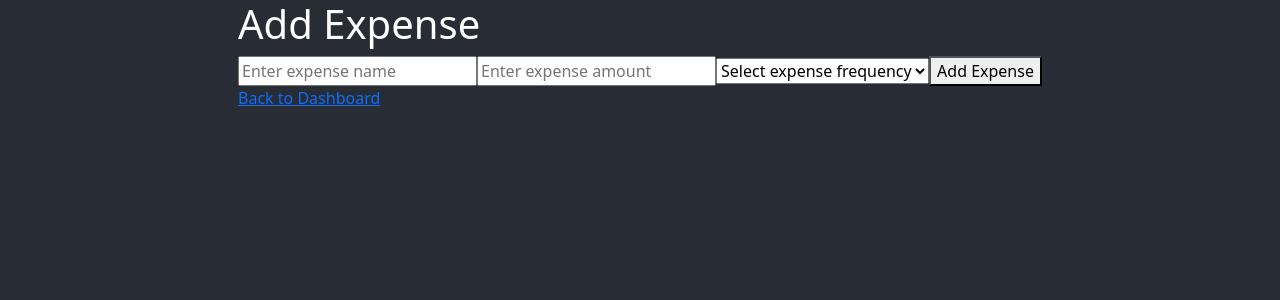
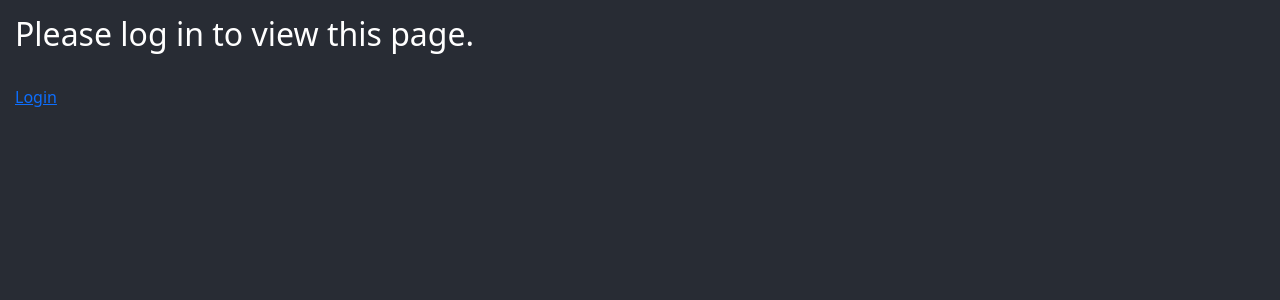
Before and after one commit to asoto225/income-helper, a React (Vite) app in the folder client/: page /addExpense in a window 1280 px wide. Shown: the top 300 px of the page. Built offline with nearby package versions, Linux system fonts and the light colour scheme.

Commit message:
added nav bar, ensures user is logged in

```diff
--- a/client/src/App.css
+++ b/client/src/App.css
@@ -1,5 +1,5 @@
 body {
-  display: flex;
+  /* display: flex; */
   flex-direction: column;
   align-items: center;
   justify-content: center;
@@ -7,4 +7,24 @@ body {
   width: 100%;
   background-color: #282c34;
   color: white;
+  padding: 15px;
 }
+
+.nav-item {
+  display: flex;
+  align-items: center;
+}
+
+.nav-link{
+  text-wrap: nowrap;
+}
+
+.nav-link::before {
+  content: "|";
+  margin: 0 10px;
+  height: 100%;
+}
+
+.nav-link.active-link {
+  color: #61dafb;
+}
--- /dev/null
+++ b/client/src/components/nav.jsx
@@ -0,0 +1,40 @@
+import React from "react";
+import { NavLink } from "react-router-dom";
+import AuthService from "../utils/auth";
+
+
+const AddNav = () => {
+    const isLoggedIn = AuthService.loggedIn();
+
+    return isLoggedIn ? (
+        <nav className="navbar navbar-expand-sm navbar-dark bg-dark">
+            <div className="container">
+                <NavLink to="/dashboard" className="navbar-brand">
+                    Expense Tracker
+                </NavLink>
+            </div>
+            <div className="collapse navbar-collapse">
+                <ul className="navbar-nav ms-auto">
+                    <li className="nav-item">
+                        <NavLink to="/dashboard" className="nav-link" activeClassName="active-link">
+                            Home
+                        </NavLink>
+                    </li>
+                    <li className="nav-item">
+                        <NavLink to="/addIncome" className="nav-link" activeClassName="active-link">
+                            Add Income
+                        </NavLink>
+                    </li>
+                    <li className="nav-item">
+                        <NavLink to="/addExpense" className="nav-link" activeClassName="active-link">
+                            Add Expense
+                        </NavLink>
+                    </li>
+                </ul>
+            </div>
+        </nav>
+
+    ) : null;
+};
+
+export default AddNav;
--- a/client/src/pages/AddExpensePage.jsx
+++ b/client/src/pages/AddExpensePage.jsx
@@ -1,10 +1,29 @@
 import React from "react";
 import AddExpense from "../components/addExpense";
+import { Link } from "react-router-dom";
+import AuthService from "../utils/auth";
+import Nav from "../components/nav";
 
-export default function AddExpensePage() {
+const AddExpensePage = () => {
+    const isLoggedIn = AuthService.loggedIn();
     return (
         <div>
-            <AddExpense />
+            {isLoggedIn ? (
+                <div>
+                    <div>
+                        <Nav />
+                    </div>
+                    <div>
+                        <AddExpense />
+                    </div>
+                </div>
+            ) :
+            <div>
+                <h2>Please log in to view this page.</h2> <br />
+                <Link to="/">Login</Link>
+            </div>
+            }
         </div>
     )
-}
+};
+export default AddExpensePage;
--- a/client/src/pages/AddIncomePage.jsx
+++ b/client/src/pages/AddIncomePage.jsx
@@ -1,10 +1,29 @@
 import React from "react";
 import AddIncome from "../components/addIncome";
+import { Link } from "react-router-dom";
+import AuthService from "../utils/auth";
+import Nav from "../components/nav";
 
-export default function AddIncomePage() {
+const AddIncomePage = () => {
+    const isLoggedIn = AuthService.loggedIn();
     return (
         <div>
-            <AddIncome />
+            {isLoggedIn ? (
+                <div>
+                    <div>
+                        <Nav />
+                    </div>
+                    <div>
+                        <AddIncome />
+                    </div>
+                </div>
+            ) :
+            <div>
+                <h2>Please log in to view this page.</h2> <br />
+                <Link to="/">Login</Link>
+            </div>
+            }
         </div>
     )
-}
+};
+export default AddIncomePage;
--- a/client/src/pages/Dashboard.jsx
+++ b/client/src/pages/Dashboard.jsx
@@ -1,20 +1,30 @@
 import React from "react";
-import Dashboard from "../components/Dashboard";
+import Dashboard from "../components/dashboard";
 import { Link } from "react-router-dom";
+import AuthService from "../utils/auth";
+import Nav from "../components/nav";
 
-export default function DashboardPage() {
+const DashboardPage = () => {
+    const isLoggedIn = AuthService.loggedIn();
     return (
         <div>
-            <h1>Dashboard Page</h1>
-            <div>
-                <Dashboard />
+            {isLoggedIn ? (
+                <div>
+                    <div>
+                        <Nav />
+                    </div>
+                    <h1>Dashboard Page</h1>
+                    <div>
+                        <Dashboard />
+                    </div>
+                </div>
+            ) : <div>
+                <h2>Please log in to view this page.</h2> <br />
+                <Link to="/">Login</Link>
             </div>
-            <div>
-                <Link to="/addExpense">Add Expense</Link>
-            </div>
-            <div>
-                <Link to="/addIncome">Add Income</Link>
-            </div>
+            }
         </div>
-    );
+    )
 };
+
+export default DashboardPage;
```
